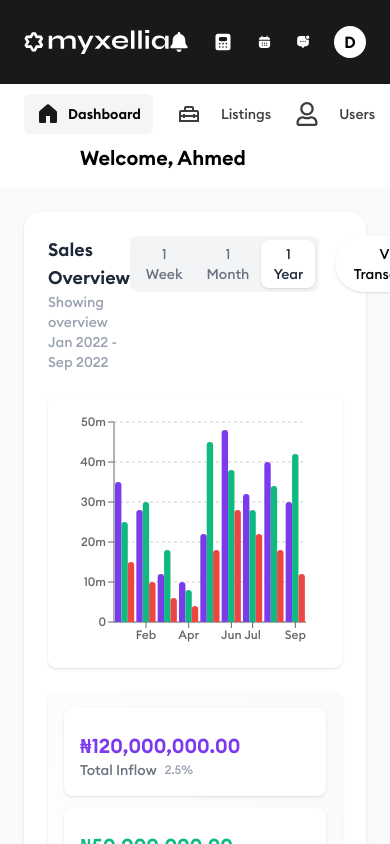
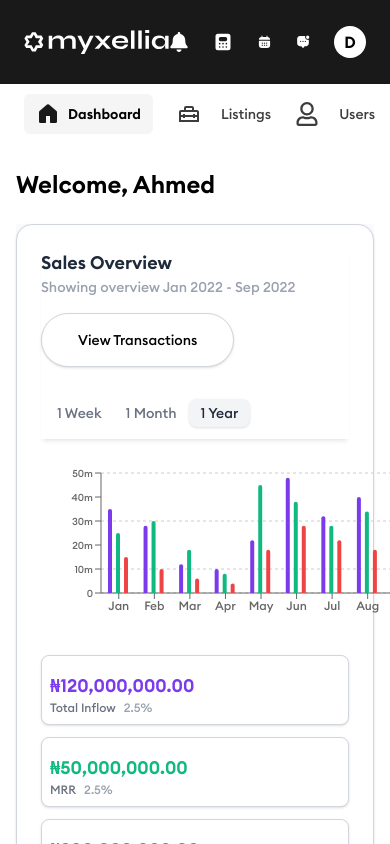
Before and after one commit to Arinze-Obieze/myxellia, a Next.js app: page / in a window 390 px wide. Shown: the top 844 px of the page. Built offline with nearby package versions, Linux system fonts and the light colour scheme.

Commit message:
did the salesoverview card and the list cards

```diff
--- a/app/globals.css
+++ b/app/globals.css
@@ -1,6 +1,13 @@
 @import "tailwindcss";
 
-
+@layer utilities {
+  .shadow-bottom {
+    box-shadow: 0 4px 4px -2px rgba(0, 0, 0, 0.1);
+    }
+    .shadow-box {
+      @apply border border-gray-300 shadow-sm;
+    }
+}
 
 @theme {
   --color-primary: #4545FE;
--- a/app/page.js
+++ b/app/page.js
@@ -3,39 +3,26 @@ import UsersOverview from "@/components/UsersOverview";
 import ListingOverview from "@/components/ListingOverview";
 import ListingCarousel from '@/components/ListingCarousel'
 import SalesOverview from "@/components/SalesCharts"
+
 export default function Home() {
-  // Sample chart data
-  const data = [
-    { name: "Jan", inflow: 30, mrr: 20, gmv: 10 },
-    { name: "Feb", inflow: 20, mrr: 15, gmv: 5 },
-    { name: "Mar", inflow: 15, mrr: 10, gmv: 8 },
-    { name: "Apr", inflow: 25, mrr: 18, gmv: 12 },
-    { name: "May", inflow: 20, mrr: 12, gmv: 6 },
-    { name: "Jun", inflow: 45, mrr: 30, gmv: 20 },
-    { name: "Jul", inflow: 40, mrr: 22, gmv: 15 },
-    { name: "Aug", inflow: 28, mrr: 18, gmv: 12 },
-    { name: "Sep", inflow: 35, mrr: 25, gmv: 18 },
-  ];
+  return (
+    <div className="container mx-auto px-4 py-6">
+      <h1 className="font-semibold mb-6 text-2xl">Welcome, Ahmed</h1>
 
-  return (
-  <div>
-<h1 className="font-semibold px-20 mb-4 text-xl">Welcome, Ahmed</h1>
-
-<div>
+      <div className="flex flex-col xl:flex-row gap-6 mb-8">
+        <div className="mdf:w-2/3">
           <SalesOverview/>
         </div>
 
-<div className="space-y-5">
+        <div className="md:w-1/3 space-y-14">
           <ListingOverview/>
           <UsersOverview/>
+        </div>
       </div>
 
       <div>
         <ListingCarousel/>
       </div>
-
-
-
     </div>
   );
 }
--- a/components/SalesCharts.jsx
+++ b/components/SalesCharts.jsx
@@ -1,3 +1,4 @@
+"use client";
 import React, { useState } from "react";
 import {
   BarChart,
@@ -8,7 +9,6 @@ import {
   ResponsiveContainer,
   CartesianGrid,
 } from "recharts";
-import { MdKeyboardArrowRight } from "react-icons/md";
 
 // Sample data (Jan - Sep) — values are in millions
 const data = [
@@ -25,11 +25,11 @@ const data = [
 
 const MetricCard = ({ title, amount, color, delta }) => {
   return (
-    <div className="flex items-center justify-between bg-white rounded-lg shadow-sm p-4 w-full">
+    <div className="flex items-center justify-between bg-white shadow-box rounded-lg p-2 ">
       <div>
-            <div className="mt-2 text-xl font-semibold" style={{ color }}>{amount}</div>
+            <div className="mt-2 text-lg font-semibold" style={{ color }}>{amount}</div>
             <div className='flex space-x-2 items-center'>
-            <div className="text-sm font-medium text-gray-500">{title}</div>
+            <div className="text-xs font-medium text-gray-500">{title}</div>
             <div className="text-xs text-gray-400">{delta}%</div>
             </div>
       </div>
@@ -51,26 +51,34 @@ export default function SalesOverview() {
   const formatNaira = (n) => `₦${n.toLocaleString()}.00`;
 
   return (
-    <div className="p-6 bg-gray-50 min-h-screen">
-      <div className="max-w-6xl mx-auto">
-        <div className="bg-white rounded-2xl shadow p-6">
+    <div className=" bg-gray-50 ">
+      <div className=" mx-auto">
+        <div className="bg-white rounded-2xl shadow-box p-6">
+
  {/* Header */}
-          <div className="flex items-start justify-between">
+
+<div className="flex shadow-bottom flex-col md:flex-row items-start justify-between gap-4 w-full">
   <div>
       <h3 className="text-lg font-semibold text-gray-800">Sales Overview</h3>
       <p className="text-sm text-gray-400">Showing overview Jan 2022 - Sep 2022</p>
     </div>
 
-            <div className="flex items-center space-x-4">
-              <div className="flex rounded-lg bg-gray-100 p-1 text-sm">
+  <div className="flex flex-col items-start gap-3">
+    {/* Transactions button */}
+    <button className="px-9 py-4 bg-white rounded-full shadow-box text-sm font-medium ">
+      View Transactions
+    </button>
+
+  {/* Range buttons */}
+<div className="flex rounded-lg mb-2 bg-white p-1 mt-4 text-sm">
   {["1 Week", "1 Month", "1 Year"].map((r) => (
     <button
       key={r}
       onClick={() => setRange(r)}
-                    className={`px-3 py-1 rounded-lg text-sm font-medium transition-all ${
+      className={`px-3 py-1 rounded-lg cursor-pointer text-sm font-medium transition-all ${
         range === r
-                        ? "bg-white shadow text-gray-800"
-                        : "text-gray-500"
+          ? "bg-gray-100 text-gray-800 shadow"
+          : "bg-white text-gray-500"
       }`}
     >
       {r}
@@ -78,51 +86,52 @@ export default function SalesOverview() {
   ))}
 </div>
 
-              <button className="px-4 py-2 bg-white rounded-full shadow text-sm font-medium flex items-center">
-                View Transactions
-                <MdKeyboardArrowRight className="ml-2 text-lg" />
-              </button>
   </div>
 </div>
 
+
+
+
+
           {/* Body: chart + metrics */}
-          <div className="mt-6 grid grid-cols-1 lg:grid-cols-3 gap-6 items-start">
+          <div className="mt-6 grid grid-cols-1 md:grid-cols-2 gap-8">
+
             {/* Chart */}
-            <div className="lg:col-span-2 bg-white rounded-lg p-4 shadow-sm">
-              <div style={{ height: 240 }}>
+            <div className="">
+              <div style={{ width: 400, height: 160, }}>
                 <ResponsiveContainer width="100%" height="100%">
                   <BarChart
                     data={data}
-                    margin={{ top: 10, right: 20, left: -10, bottom: 0 }}
-                    barCategoryGap={"30%"}
-                    barGap={6}
+                    margin={{ top: 10, right: 20, left: 0, bottom: 0 }}
+                    barCategoryGap={"20%"}
+                    barGap={4}
                   >
                     <CartesianGrid strokeDasharray="3 3" vertical={false} />
                     <XAxis dataKey="month" tick={{ fontSize: 12 }} />
 
                     {/* YAxis with ticks every 10 (0,10,20...) and labels like 10m, 20m */}
                     <YAxis
-                      tick={{ fontSize: 12 }}
+                      tick={{ fontSize: 10 }}
                       ticks={ticks}
                       domain={[0, maxTick]}
                       tickFormatter={tickFormatter}
                     />
 
-                    <Tooltip formatter={(value) => `${value}m`} />
+                    {/* <Tooltip formatter={(value) => `${value}m`} /> */}
 
                     {/* Three separate small bars per month */}
-                    <Bar dataKey="purple" fill="#7C3AED" barSize={8} radius={[4, 4, 0, 0]} />
-                    <Bar dataKey="green" fill="#10B981" barSize={8} radius={[4, 4, 0, 0]} />
-                    <Bar dataKey="red" fill="#EF4444" barSize={8} radius={[4, 4, 0, 0]} />
+                    <Bar dataKey="purple" fill="#7C3AED" barSize={4} radius={[4, 4, 0, 0]} />
+                    <Bar dataKey="green" fill="#10B981" barSize={4} radius={[4, 4, 0, 0]} />
+                    <Bar dataKey="red" fill="#EF4444" barSize={4} radius={[4, 4, 0, 0]} />
                   </BarChart>
                 </ResponsiveContainer>
               </div>
             </div>
 
             {/* Right column: metrics */}
-            <div className="space-y-4">
-              <div className="bg-gradient-to-tr from-white to-gray-50 rounded-lg p-4 shadow-sm">
-                <div className="grid grid-cols-1 md:grid-cols-2 gap-3">
+            <div className="">
+              <div className="">
+                <div className="grid grid-cols-1 md:grid-cols-2 lg:grid-cols-2 gap-3">
                   <MetricCard title="Total Inflow" amount={formatNaira(120000000)} color="#7C3AED" delta={2.5} />
                   <MetricCard title="MRR" amount={formatNaira(50000000)} color="#10B981" delta={2.5} />
                   <MetricCard title="Commission Revenue" amount={formatNaira(200000000)} color="#10B981" delta={0.5} />
--- a/components/ui/OverviewCard.jsx
+++ b/components/ui/OverviewCard.jsx
@@ -7,7 +7,7 @@ const OverviewCard = ({ title, icon, viewAllLink, data, bgColor = "bg-secondary-
   const isReactIcon = React.isValidElement(icon);
 
   return (
-    <div className='w-[407px] rounded-lg bg-white border border-gray-200 shadow-sm'>
+    <div className='w-100 h-38 rounded-lg bg-white shadow-box '>
       {/* Header Section */}
       <div className={`flex justify-between items-center p-4 ${bgColor}`}>
         <div className='flex items-center space-x-2'>
@@ -28,7 +28,7 @@ const OverviewCard = ({ title, icon, viewAllLink, data, bgColor = "bg-secondary-
       </div>
 
       {/* Data Items */}
-      <div className="flex justify-between p-4">
+      <div className="flex justify-between pt-6 pb-4">
         {data.map((item, index) => (
           <div key={index} className="flex flex-col items-center flex-1">
             <h4 className='text-sm text-gray-600'>{item.name}</h4>
```
Lines whose indentation alone changed are shown as unchanged.
